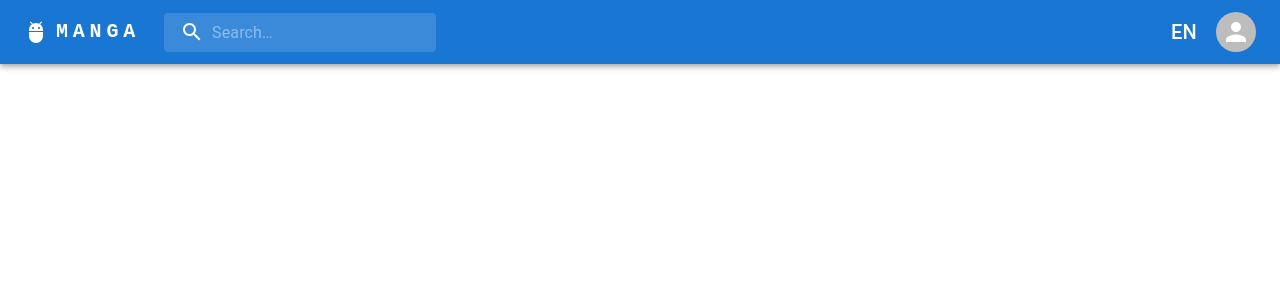
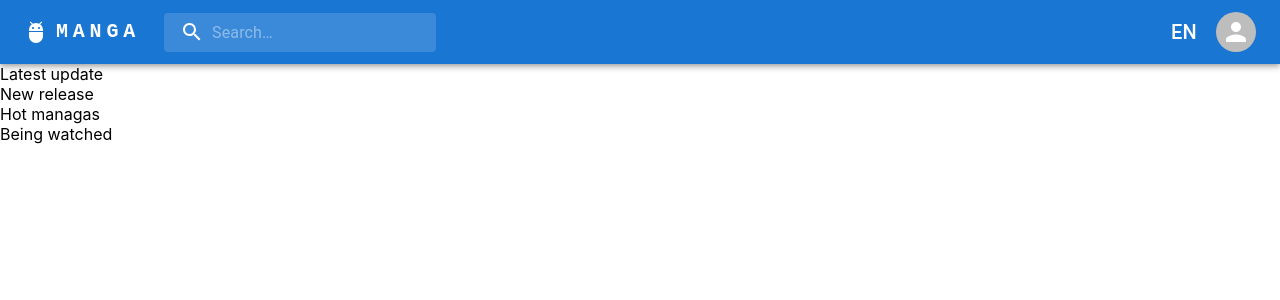
Before and after one commit to wing9537/jpx-frontend, a React (Create React App) app: page /home in a window 1280 px wide. Before the commit this address had no page. Shown: the top 300 px of the page. Built offline with nearby package versions, Linux system fonts and the light colour scheme.

Commit message:
adjust router setup

```diff
--- a/package.json
+++ b/package.json
@@ -23,7 +23,7 @@
     "react-i18next": "^12.1.1",
     "react-redux": "^8.0.5",
     "react-router-dom": "^6.6.1",
-    "react-scripts": "5.0.1",
+    "react-scripts": "^5.0.1",
     "web-vitals": "^2.1.4"
   },
   "scripts": {
--- a/src/App.js
+++ b/src/App.js
@@ -3,18 +3,17 @@ import { createTheme, ThemeProvider } from "@mui/material/styles";
 import { LocalizationProvider } from "@mui/x-date-pickers/LocalizationProvider";
 import { AdapterMoment } from "@mui/x-date-pickers/AdapterMoment";
 import { BrowserRouter, Routes, Route } from "react-router-dom";
-import { useSelector } from "react-redux";
+import { Provider } from "react-redux";
+import store from "./redux/store";
 
 // components
 import Manga from "./features/manga/Manga";
 import Example from "./features/Example";
 import Setting from "./features/Setting";
 import Layout from "./components/layout/Layout";
-import { getToken } from "./redux/userSlice";
+import AuthKit from "./components/layout/AuthKit";
 
 function App() {
-  const token = useSelector(getToken);
-
   const theme = createTheme({
     palette: {
       secondary: { main: "#64748B" },
@@ -22,19 +21,23 @@ function App() {
   });
 
   return (
+    <Provider store={store}>
       <ThemeProvider theme={theme}>
         <LocalizationProvider dateAdapter={AdapterMoment}>
           <BrowserRouter basename="/">
             <Layout>
               <Routes>
-              <Route path="/manga" element={<Manga />} />
+                <Route path="/home" element={<Manga />} />
                 <Route path="/example" element={<Example />} />
-              {token && <Route path="/setting" element={<Setting />} />}
+                <Route path="/" element={<AuthKit />}>
+                  <Route path="/setting" element={<Setting />} />
+                </Route>
               </Routes>
             </Layout>
           </BrowserRouter>
         </LocalizationProvider>
       </ThemeProvider>
+    </Provider>
   );
 }
 
--- /dev/null
+++ b/src/components/layout/AuthKit.js
@@ -0,0 +1,12 @@
+import React from "react";
+import { Outlet, Navigate } from "react-router-dom";
+import { useSelector } from "react-redux";
+import { getToken } from "../../redux/userSlice";
+
+function AuthKit() {
+  const token = useSelector(getToken);
+  // If authorized, return an outlet that will render child elements
+  // If not, return element that will navigate to home page
+  return token ? <Outlet /> : <Navigate to="/home" />;
+}
+export default AuthKit;
--- a/src/index.js
+++ b/src/index.js
@@ -3,15 +3,9 @@ import reportWebVitals from "./reportWebVitals";
 import App from "./App";
 import "./theme.css";
 import "./i18n";
-import store from "./redux/store";
-import { Provider } from "react-redux";
 
 const root = ReactDOM.createRoot(document.getElementById("root"));
-root.render(
-  <Provider store={store}>
-    <App />{" "}
-  </Provider>
-);
+root.render(<App />);
 
 // If you want to start measuring performance in your app, pass a function
 // to log results (for example: reportWebVitals(console.log))
```
Also changed, not shown: 1 other file (tests, documents, lock files or other folders). Lines whose indentation alone changed are shown as unchanged.
